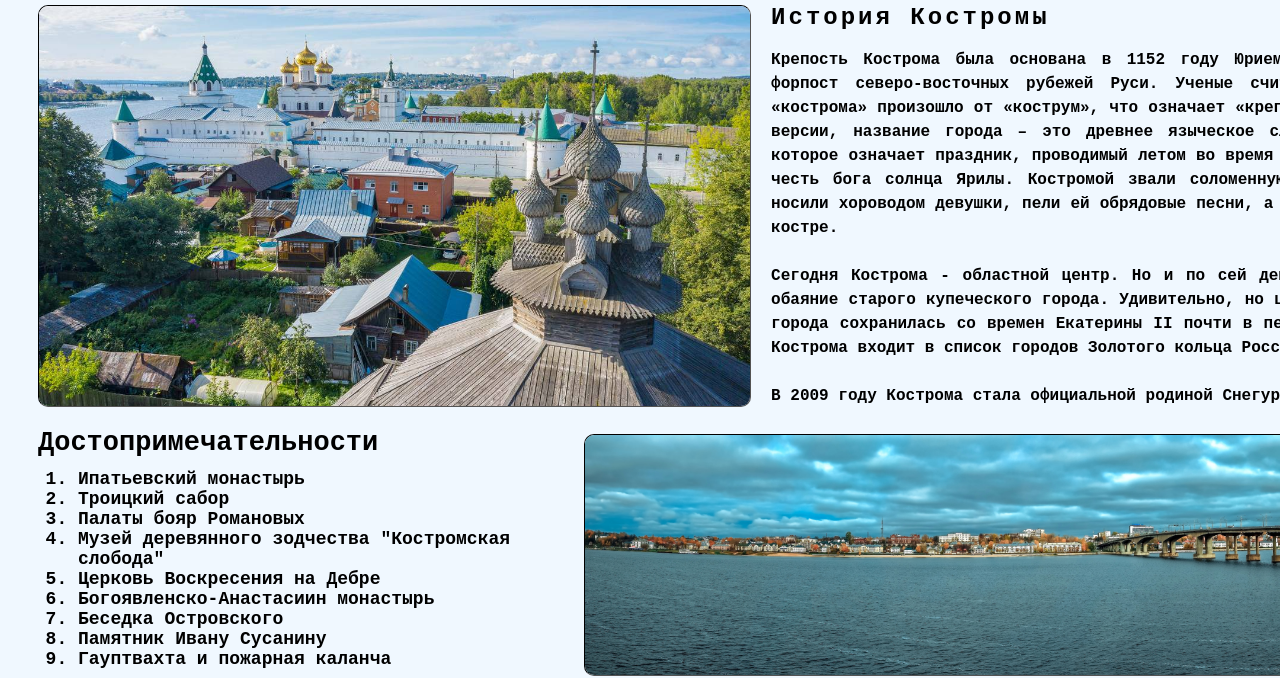
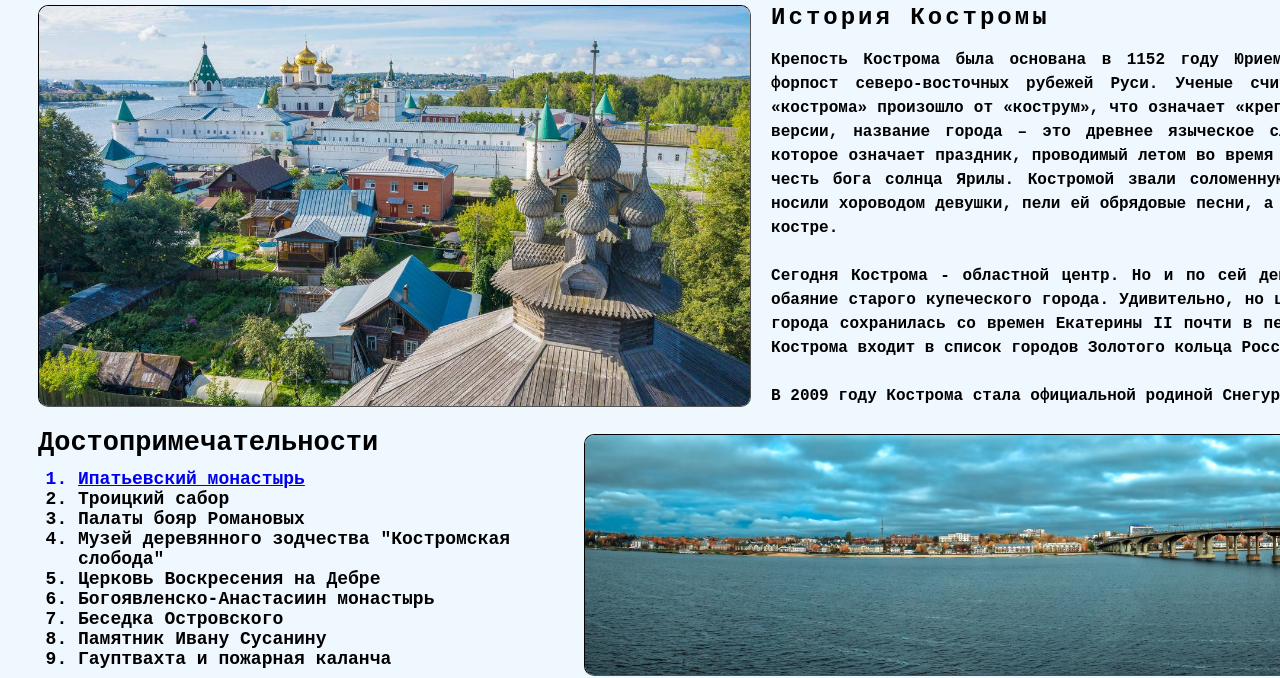
Before and after one commit to Murken-0/Showspaces-Web-Page, a plain HTML site: page index.html in a window 1280 px wide. Shown: the part 138-816 px from the top of the page. Drawn offline with Linux system fonts and the light colour scheme.

Commit message:
test bookmark

```diff
--- a/index.html
+++ b/index.html
@@ -31,7 +31,9 @@
             <div style="vertical-align: middle;">
                 <h2>Достопримечательности</h2>
                 <ol>
-                    <li>Ипатьевский монастырь</li>
+                    <A href="#ipat">
+                        <li>Ипатьевский монастырь</li>
+                    </A>
                     <li>Троицкий сабор</li>
                     <li>Палаты бояр Романовых</li>
                     <li>Музей деревянного зодчества "Костромская слобода"</li>
@@ -56,7 +58,7 @@
             <area shape="circle" coords="655, 326, 20" href="" alt="Гауптвахта и пожарная каланча">
         </map>
 
-        <h2>Ипатьевский монастырь</h2>
+        <h2 id="ipat">Ипатьевский монастырь</h2>
         <div>
             <div class="info__container">
                 <table>
```
